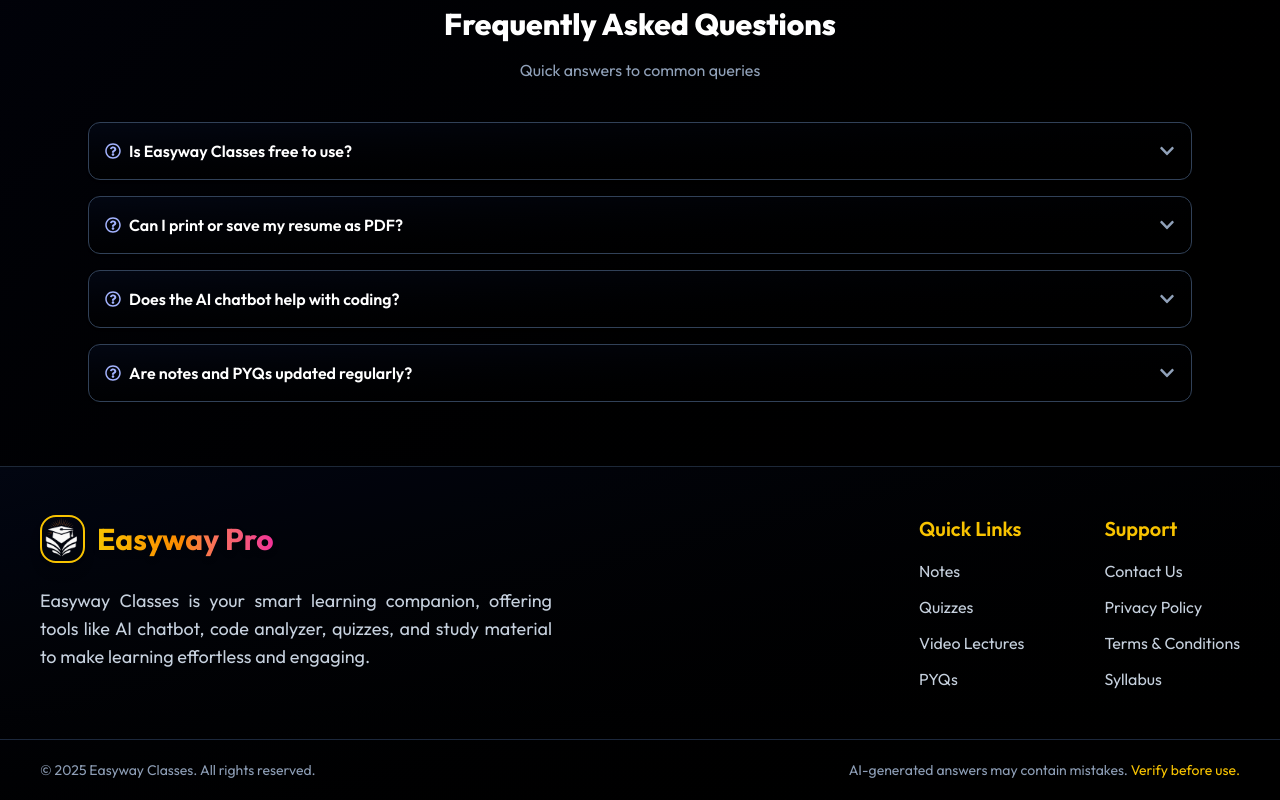
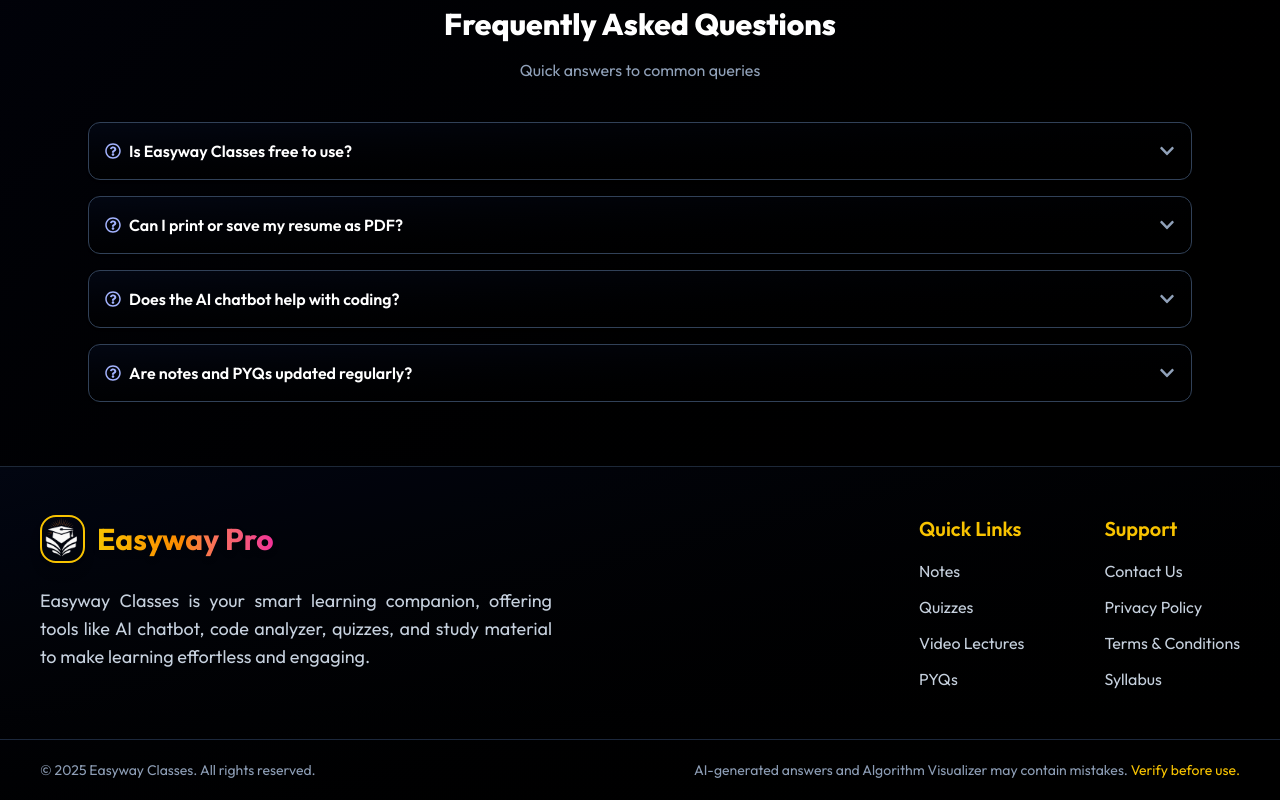
Before and after one commit to AkshatJain05/easywaypro, a React (Vite) app in the folder frontent/: page / in a window 1280 px wide. Shown: the part 2083-2883 px from the top of the page. Built offline with nearby package versions, Linux system fonts and the light colour scheme; no server answers; a web font is replaced by a local one.

Commit message:
Update Footer

```diff
--- a/frontent/src/component/Footer.jsx
+++ b/frontent/src/component/Footer.jsx
@@ -82,7 +82,7 @@
         <div className="max-w-7xl mx-auto px-4 sm:px-6 lg:px-10 py-5 flex flex-col sm:flex-row items-center justify-between text-xs sm:text-sm text-slate-400 gap-2">
           <p>© 2025 Easyway Classes. All rights reserved.</p>
           <p>
-            AI-generated answers may contain mistakes.{" "}
+            AI-generated answers and Algorithm Visualizer may contain mistakes.{" "}
             <span className="text-yellow-400">Verify before use.</span>
           </p>
         </div>
```
